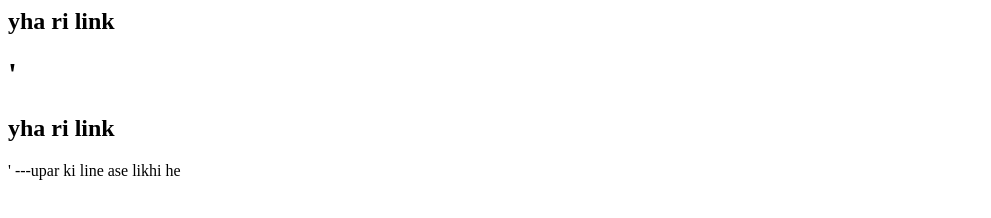
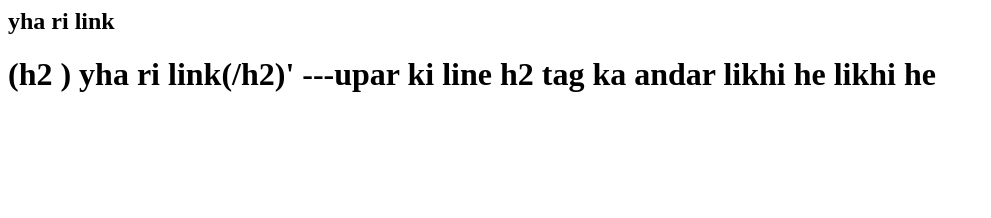
Before and after one commit to SUMITZEEWEESOFT/S, a plain HTML site: page index.html in a window 1280 px wide. Shown: the whole page, without its empty margins (0-991 px from the left). Drawn offline with Linux system fonts and the light colour scheme.

Commit message:
Update index.html

```diff
--- a/index.html
+++ b/index.html
@@ -1,3 +1,3 @@
 <h2>yha ri link</h2>
 
-<h1> '<h2>yha ri link</h2>' ---upar ki line ase likhi he</h1>
+<h1> (h2 )  yha ri link(/h2)' ---upar ki line h2 tag ka andar likhi he likhi he</h1>
```
